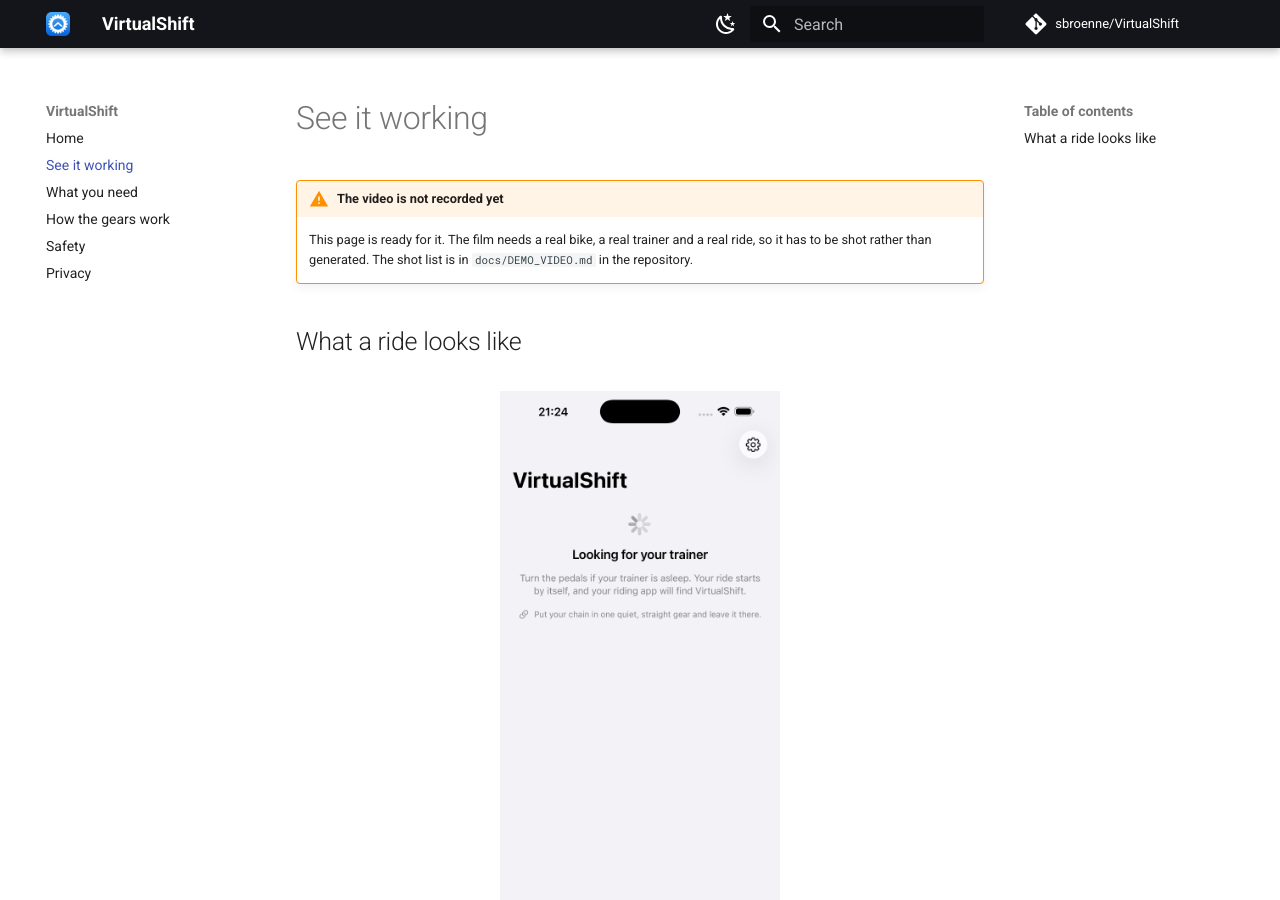
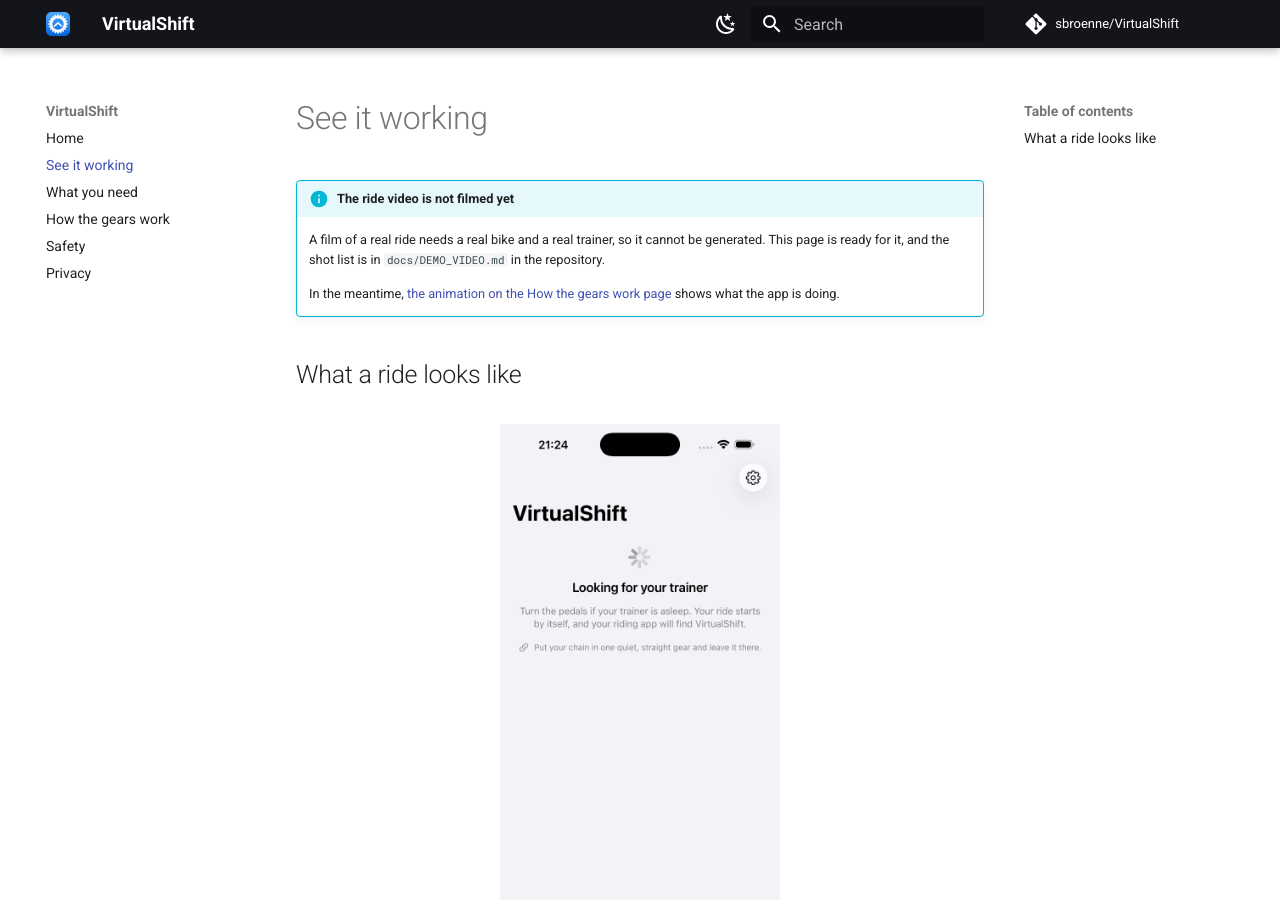
Before and after one commit to sbroenne/VirtualGears, an MkDocs documentation site: the page built from docs/demo.md, in a window 1280 px wide and 900 px high. Built offline with MkDocs 1.6.1 and Material for MkDocs 9.7.7, drawn with Linux system fonts in a browser that asks for light colours; comment, search, counter and statistics services are not loaded.

Commit message:
Animate what the app is actually doing (#8)
The website explained the proxy in a text diagram, which asked the
reader to picture it. It is now drawn and animated: data passing both
ways, a shift from gear 12 to 15, and the wheel size the trainer is
really sent for each, so the mechanism is visible rather than described.

Drawn as an SVG so it stays sharp, weighs almost nothing, respects a
reduced-motion preference, and can be reviewed as text.

This is an explainer, not evidence. The note for App Review now says so
plainly, because offering an animation in place of a real ride would
invite a harder rejection than sending nothing.

Co-authored-by: Stefan Brönner <sbroenne@Stefans-Mac-mini-2.fritz.box>
Co-authored-by: Copilot App <223556219+Copilot@users.noreply.github.com>
Copilot-Session: 2c3d711c-cb97-4bfa-a302-2d01fe5d2f1f

```diff
--- a/docs/demo.md
+++ b/docs/demo.md
@@ -1,10 +1,13 @@
 # See it working
 
-!!! warning "The video is not recorded yet"
+!!! info "The ride video is not filmed yet"
 
-    This page is ready for it. The film needs a real bike, a real trainer and a
-    real ride, so it has to be shot rather than generated. The shot list is in
+    A film of a real ride needs a real bike and a real trainer, so it cannot be
+    generated. This page is ready for it, and the shot list is in
     `docs/DEMO_VIDEO.md` in the repository.
+
+    In the meantime, [the animation on the How the gears work
+    page](how-it-works.md) shows what the app is doing.
 
 <!-- When the video exists, replace the admonition above with this block and
      point src at wherever the file is hosted:
```
Also changed, not shown: docs/DEMO_VIDEO.md (+8 -0 lines), docs/how-it-works.md (+2 -0 lines), docs/index.md (+4 -6 lines), docs/how-it-works.svg (added).
